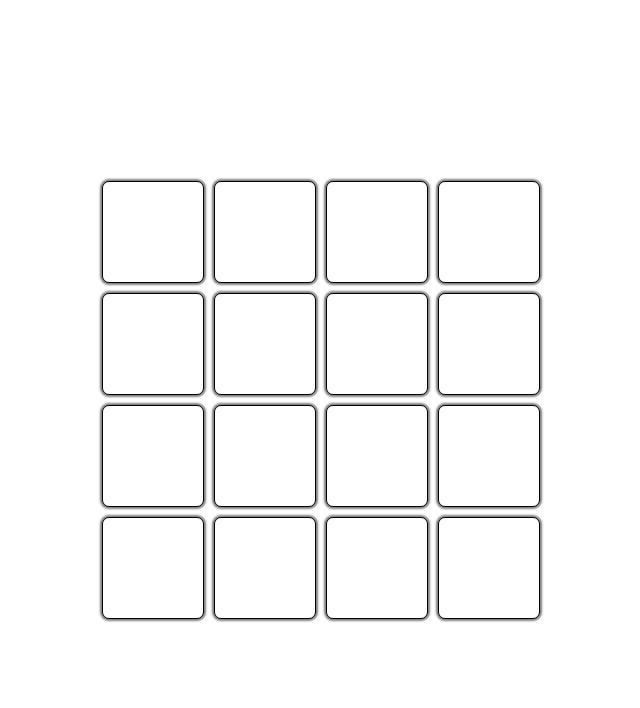
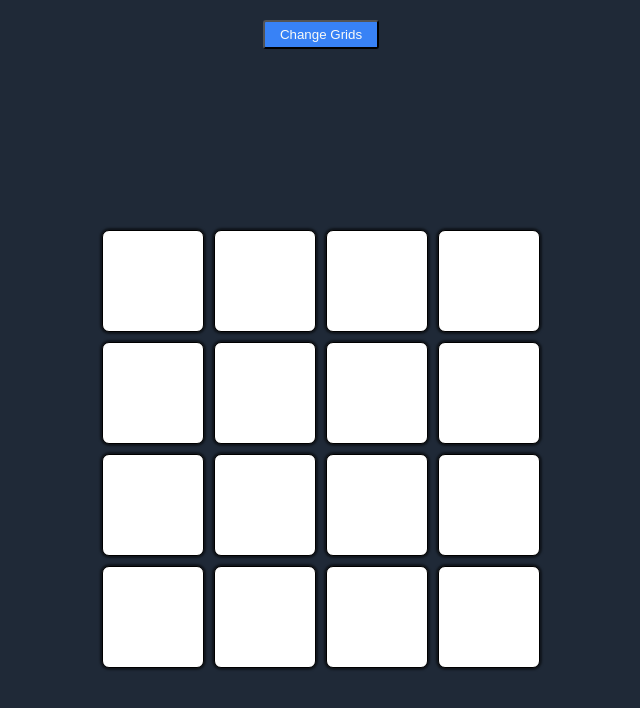
Before and after one commit to AbhiankAwasthi1/Javascript-Project-Etch-A-Sketch, a plain HTML site: page index.html in a window 1280 px wide. Shown: the whole page, without its empty margins (319-959 px from the left). Drawn offline with Linux system fonts and the light colour scheme.

Commit message:
Made some changes to the background color, added button functionality which let's you select number of of nxn squares you need

```diff
--- a/index.html
+++ b/index.html
@@ -11,6 +11,9 @@
     <script src="script.js" defer></script>
 </head>
 <body>
+    <div class="btn-container">
+        <button>Change Grids</button>
+    </div>
     <div class="container">
 
     </div>
--- a/script.js
+++ b/script.js
@@ -1,6 +1,7 @@
-const container = document.querySelector('div');
+const container = document.querySelector('.container');
 let j = 0;
 let parentElement;
+
 for(let i=1;i<17;i++){
     if(i == (16**0.5)*j + 1 && Math.floor(j) == j) {
         parentElement = document.createElement('div');
--- a/style.css
+++ b/style.css
@@ -7,6 +7,21 @@ body,html {
     font-family:'Times New Roman', Times, serif;
     width:100%;
     height:100%;
+}
+body {
+    background:#1F2937;
+}
+.btn-container {
+    display:flex;
+    justify-content:center;
+}
+button {
+    color:#F9FAF8;
+    background:#3882F6;
+    padding:5px 15px;
+    border-radius:3px;
+    margin-top:20px;
+    size:14px;
 }
 .container {
     display:flex;
@@ -22,6 +37,7 @@ body,html {
 .child {
     background:white;
     border-radius:7px;
+    cursor:pointer;
 }
 .child {
     box-shadow: 0 0 2px 2px rgba(0 , 0 , 0 , 0.5);
@@ -31,6 +47,7 @@ body,html {
 .parent {
     display:flex;
     flex-direction:row;
-    gap: 10px 10px;
+    column-gap: 10px;
     flex:0 1 0px;
+    background: #1F2937;
 }
```
